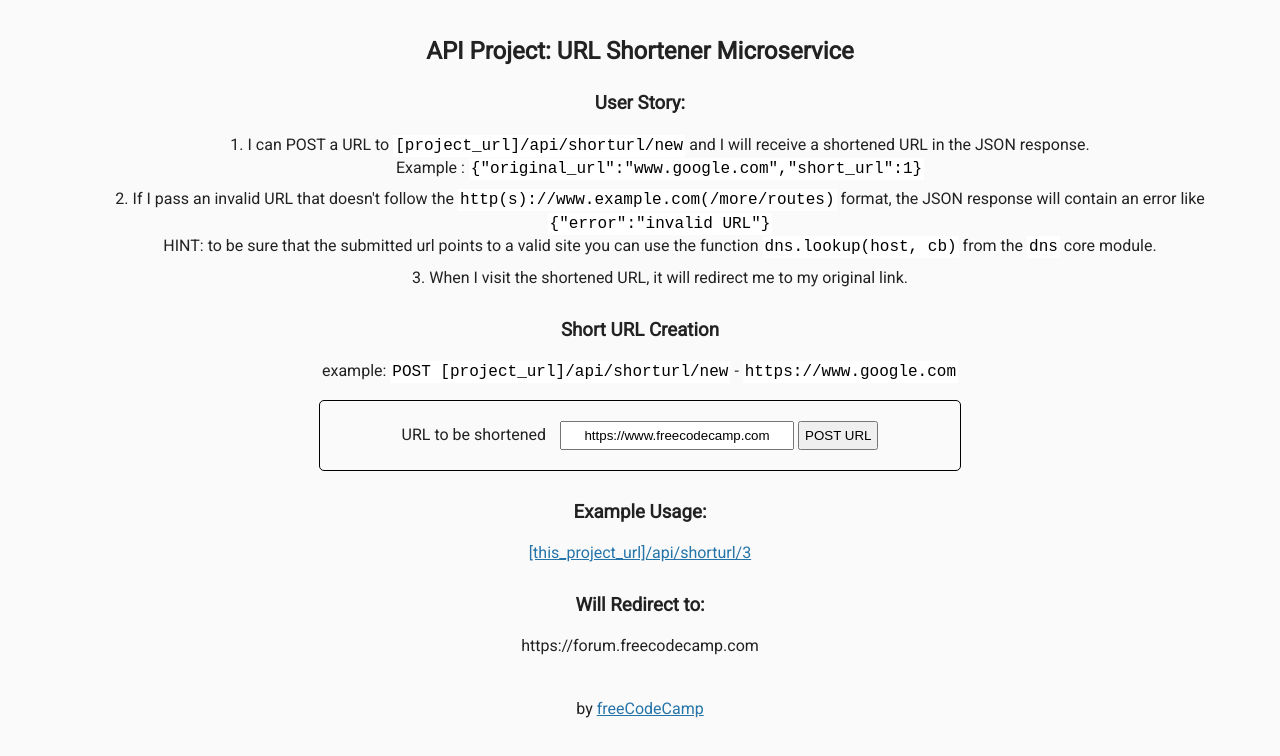
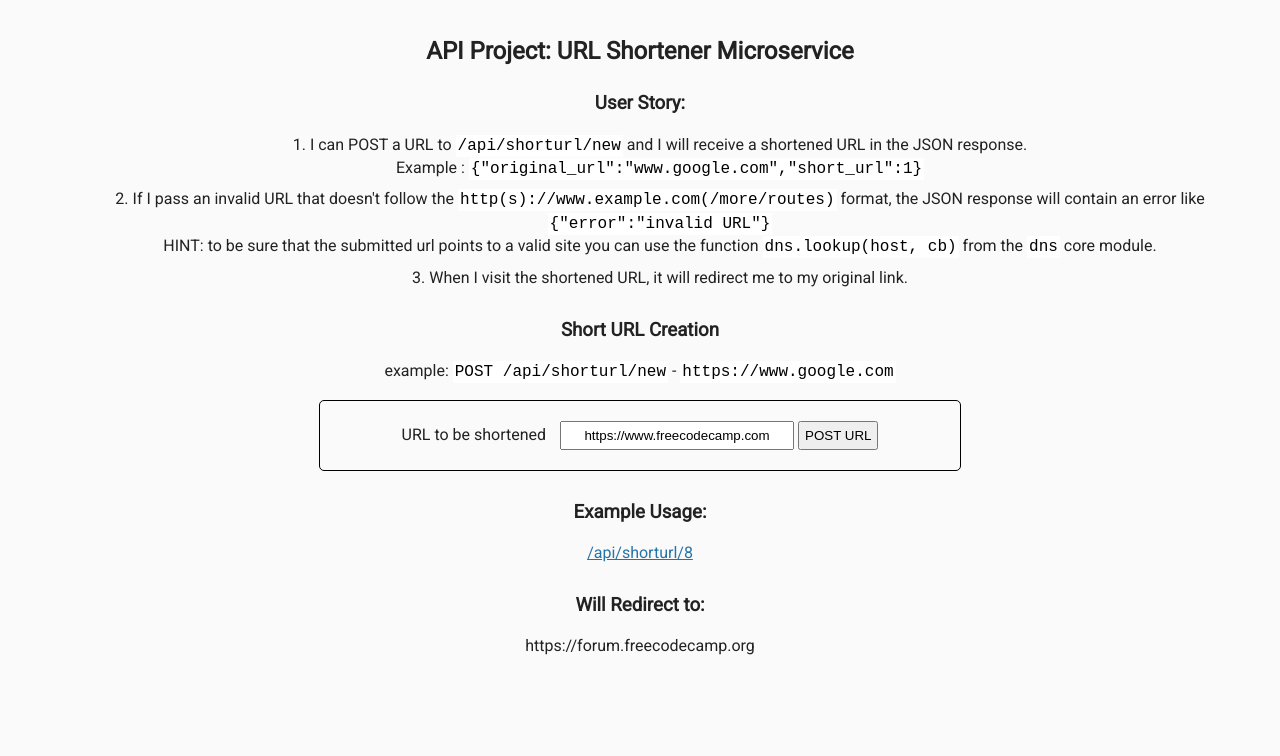
Before and after one commit to kevink520/urlshortener, a website: page views/index.html in a window 1280 px wide. Drawn offline with Linux system fonts and the light colour scheme.

Commit message:
Fixed fatal bug

```diff
--- a/server.js
+++ b/server.js
@@ -17,11 +17,7 @@ var app = express();
 var port = process.env.PORT || 3000;
 
 /** this project needs a db !! **/
-var connection = mongoose.connect(process.env.MONGOLAB_URI, {
-  user: process.env.DB_USER,
-  pass: process.env.DB_PASSWORD,
-  useNewUrlParser: true,
-});
+var connection = mongoose.createConnection(process.env.DB, { useNewUrlParser: true });
 
 autoIncrement.initialize(connection);
 
--- a/views/index.html
+++ b/views/index.html
@@ -14,7 +14,7 @@
         <h2>API Project: URL Shortener Microservice</h2>
         <h3>User Story: </h3>
         <ol>
-          <li>I can POST a URL to <code>[project_url]/api/shorturl/new</code> and I will receive a shortened URL in the JSON response.<br>Example : <code>{"original_url":"www.google.com","short_url":1}</code></li>
+          <li>I can POST a URL to <code>/api/shorturl/new</code> and I will receive a shortened URL in the JSON response.<br>Example : <code>{"original_url":"www.google.com","short_url":1}</code></li>
           <li>If I pass an invalid URL that doesn't follow the <code>http(s)://www.example.com(/more/routes)</code> format, the JSON response will contain an error like <code>{"error":"invalid URL"}</code><br>
           HINT: to be sure that the submitted url points to a valid site you can use the function <code>dns.lookup(host, cb)</code> from the <code>dns</code> core module.</li>
           <li>When I visit the shortened URL, it will redirect me to my original link.</li>
@@ -22,7 +22,7 @@
 
         <h3>Short URL Creation </h3>
         <p>
-          example: <code>POST [project_url]/api/shorturl/new</code> - <code>https://www.google.com</code>
+          example: <code>POST /api/shorturl/new</code> - <code>https://www.google.com</code>
         </p>
         <form action="api/shorturl/new" method="POST">
           <label for="url_input">URL to be shortened</label>
@@ -30,17 +30,12 @@
           <input type="submit" value="POST URL">
         </form>
         <h3>Example Usage:</h3>
-        <a href="https://thread-paper.hyperdev.space/api/shorturl/3">
-          [this_project_url]/api/shorturl/3
+        <a href="/api/shorturl/8">
+          /api/shorturl/8
         </a>
 
         <h3>Will Redirect to:</h3>
-        <p>https://forum.freecodecamp.com</p>
-      </div>
-      <div class="footer">
-        <p>
-          by <a href="http://www.freecodecamp.com">freeCodeCamp</a>
-        </p>
+        <p>https://forum.freecodecamp.org</p>
       </div>
    </body>
 
```
Also changed, not shown: package.json (+4 -11 lines), 1 other file.
